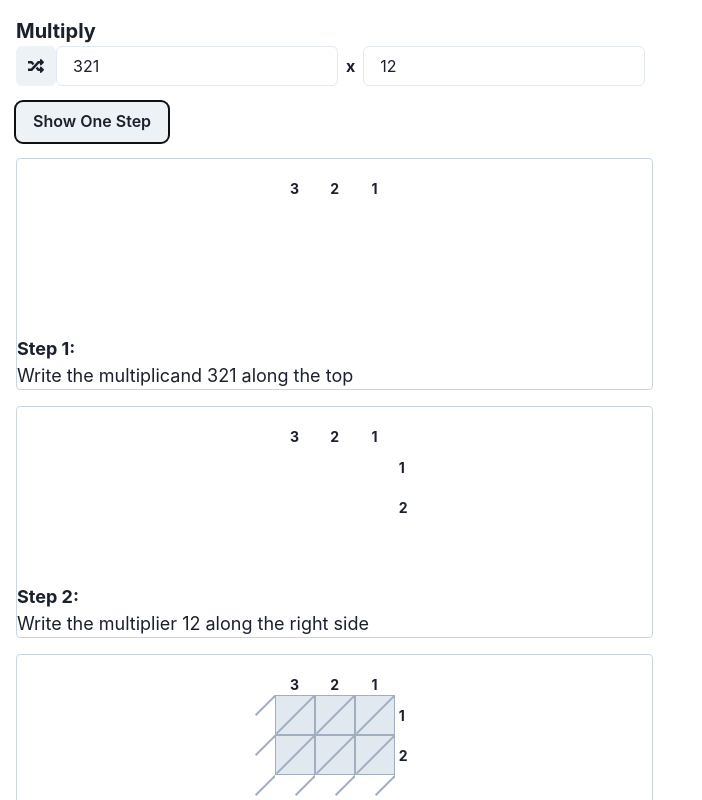
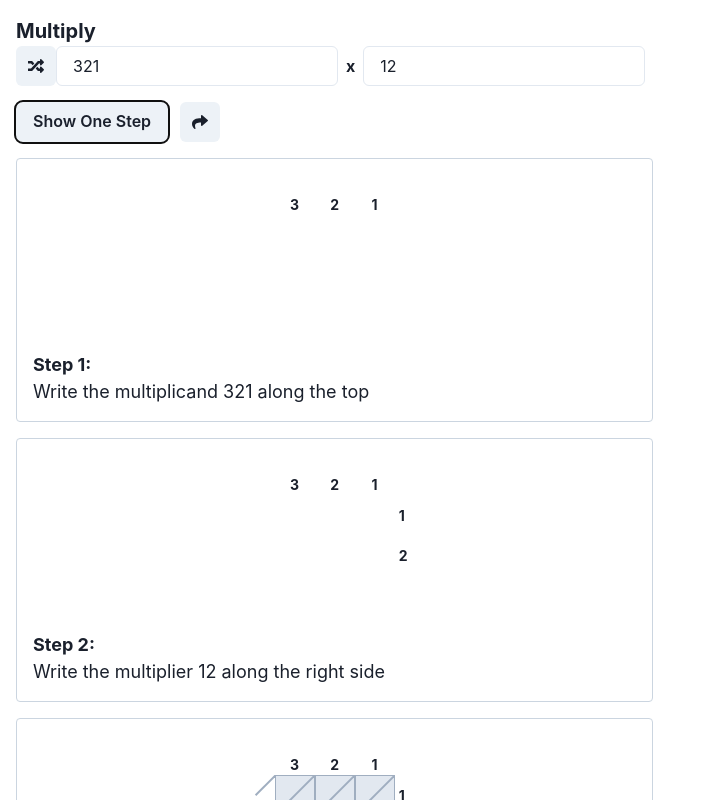
Before and after one commit to sgilroy/lattice-multiplication-teacher, a React (Vite) app: page / in a window 1280 px wide. Both pictures are taken after a click on the button "Show All Steps". Shown: the top 800 px of the page, without its empty margins (0-702 px from the left). Built offline with nearby package versions, Linux system fonts and the light colour scheme.

Commit message:
Add share button

```diff
--- a/src/components/LatticeSolutionSteps.tsx
+++ b/src/components/LatticeSolutionSteps.tsx
@@ -1,9 +1,11 @@
+import { useLocation } from "react-router-dom";
 import { Box, Button, Flex, IconButton, Text } from "@chakra-ui/react";
 import { useEffect, useState } from "react";
 import {
   FaFastForward,
   FaPause,
   FaPlay,
+  FaShare,
   FaStepBackward,
   FaStepForward,
   FaUndo,
@@ -283,11 +285,51 @@ function LatticeSolutionSteps({
     return () => document.removeEventListener("keydown", handleKeyDown);
   }, [handlePreviousClick, handlePlayPauseClick, handleNextClick]);
 
+  const location = useLocation();
+  const queryParams = new URLSearchParams(location.search);
+  const modeQueryParam = queryParams.get("mode");
+  const stepQueryParam = queryParams.get("step");
+
+  useEffect(() => {
+    if (modeQueryParam === "all") {
+      setIsAllStepsMode(true);
+    } else if (modeQueryParam === "one") {
+      setIsAllStepsMode(false);
+    }
+
+    if (stepQueryParam) {
+      const step = parseInt(stepQueryParam) - 1;
+      if (!isNaN(step) && step >= 0 && step < solutionSteps.length) {
+        setCurrentStep(step);
+      }
+    }
+  }, [modeQueryParam, stepQueryParam, solutionSteps.length]);
+
+  const handleShareClick = () => {
+    const baseUrl = window.location.origin + window.location.pathname;
+    const params = new URLSearchParams({
+      a: multiplicand.toString(),
+      b: multiplier.toString(),
+      mode: isAllStepsMode ? "all" : "one",
+    });
+    if (!isAllStepsMode) {
+      params.set("step", (currentStep + 1).toString());
+    }
+    const url = `${baseUrl}?${params.toString()}`;
+    navigator.clipboard.writeText(url);
+  };
   return (
     <Box>
-      <Button onClick={() => setIsAllStepsMode(!isAllStepsMode)}>
-        {isAllStepsMode ? "Show One Step" : "Show All Steps"}
-      </Button>
+      <Flex direction="row" gap={3}>
+        <Button onClick={() => setIsAllStepsMode(!isAllStepsMode)}>
+          {isAllStepsMode ? "Show One Step" : "Show All Steps"}
+        </Button>
+        <IconButton
+          aria-label="Share"
+          icon={<FaShare />}
+          onClick={handleShareClick}
+        />
+      </Flex>
       {isAllStepsMode ? (
         solutionSteps.map((step, index) => (
           <Box
@@ -295,6 +337,7 @@ function LatticeSolutionSteps({
             borderColor="gray.300"
             marginTop={4}
             borderRadius={4}
+            padding={4}
             key={index}
           >
             <SolutionStepView
```
